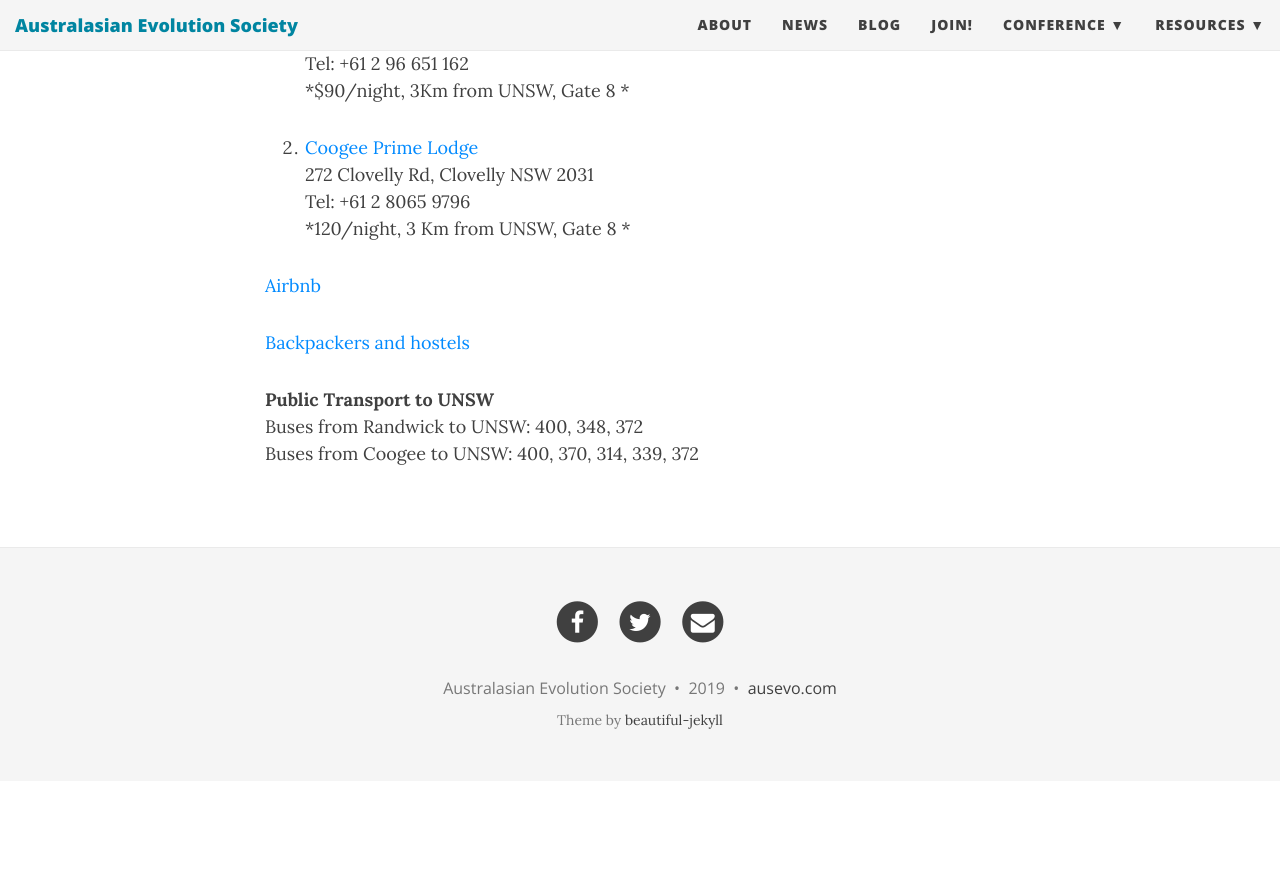
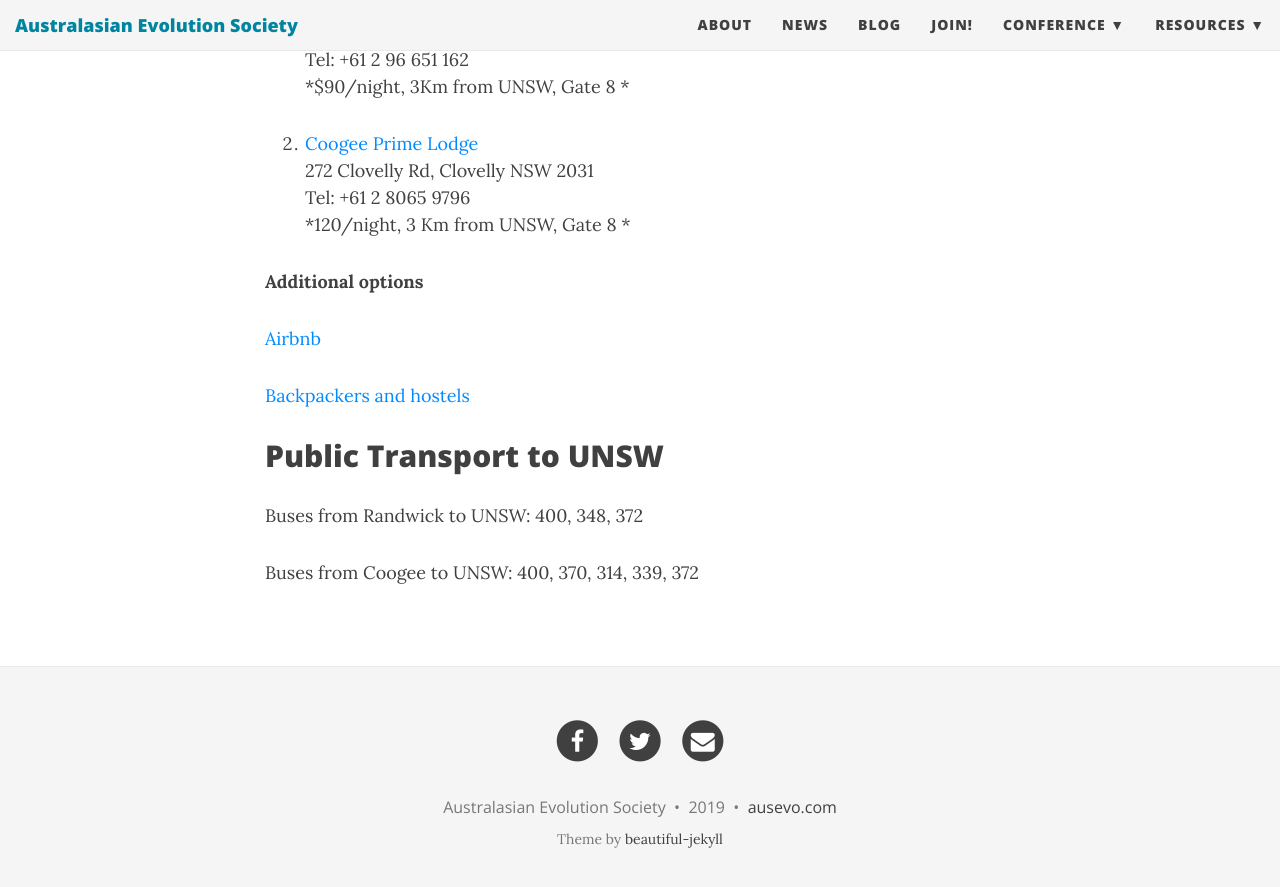
Before and after one commit to ausevo/ausevo.github.io, a Jekyll site: the page built from accommodation.md, in a window 1280 px wide and 900 px high, scrolled down 1335 px. Shown: the top 887 px of the window. Built offline with Jekyll 4.4.1, drawn with Linux system fonts in a browser that asks for light colours; nearby versions of some CDN libraries; before the commit the page ends 2116 px from its top, so only the background shows below that.

Commit message:
Update accommodation.md

```diff
--- a/accommodation.md
+++ b/accommodation.md
@@ -4,7 +4,7 @@ title: AES 2019
 subtitle: Accommodation
 ---
 
-**Places to stay**
+## Places to stay
 
 **Randwick**
 
@@ -50,10 +50,14 @@ Tel: +61 2 96 651 162
 Tel: +61 2 8065 9796
 *120/night, 3 Km from UNSW, Gate 8  *
 
+
+**Additional options**
+
 [Airbnb](https://www.airbnb.com.au/)
 
 [Backpackers and hostels](https://www.hostelworld.com/hostels/Sydney/Coogee)
 
-**Public Transport to UNSW**
+## Public Transport to UNSW
 Buses from Randwick to UNSW: 400, 348, 372
+
 Buses from Coogee to UNSW: 400, 370, 314, 339, 372
```
